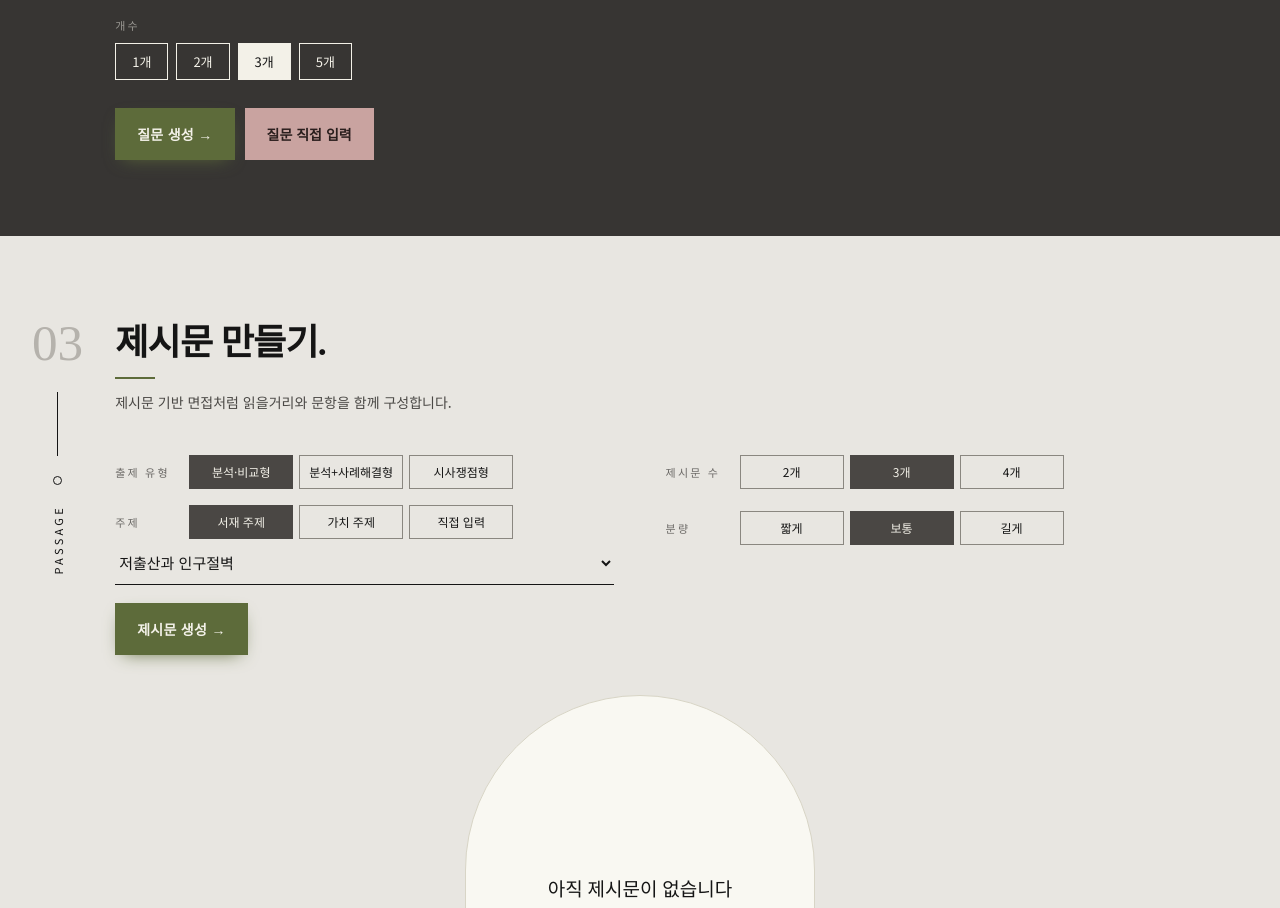
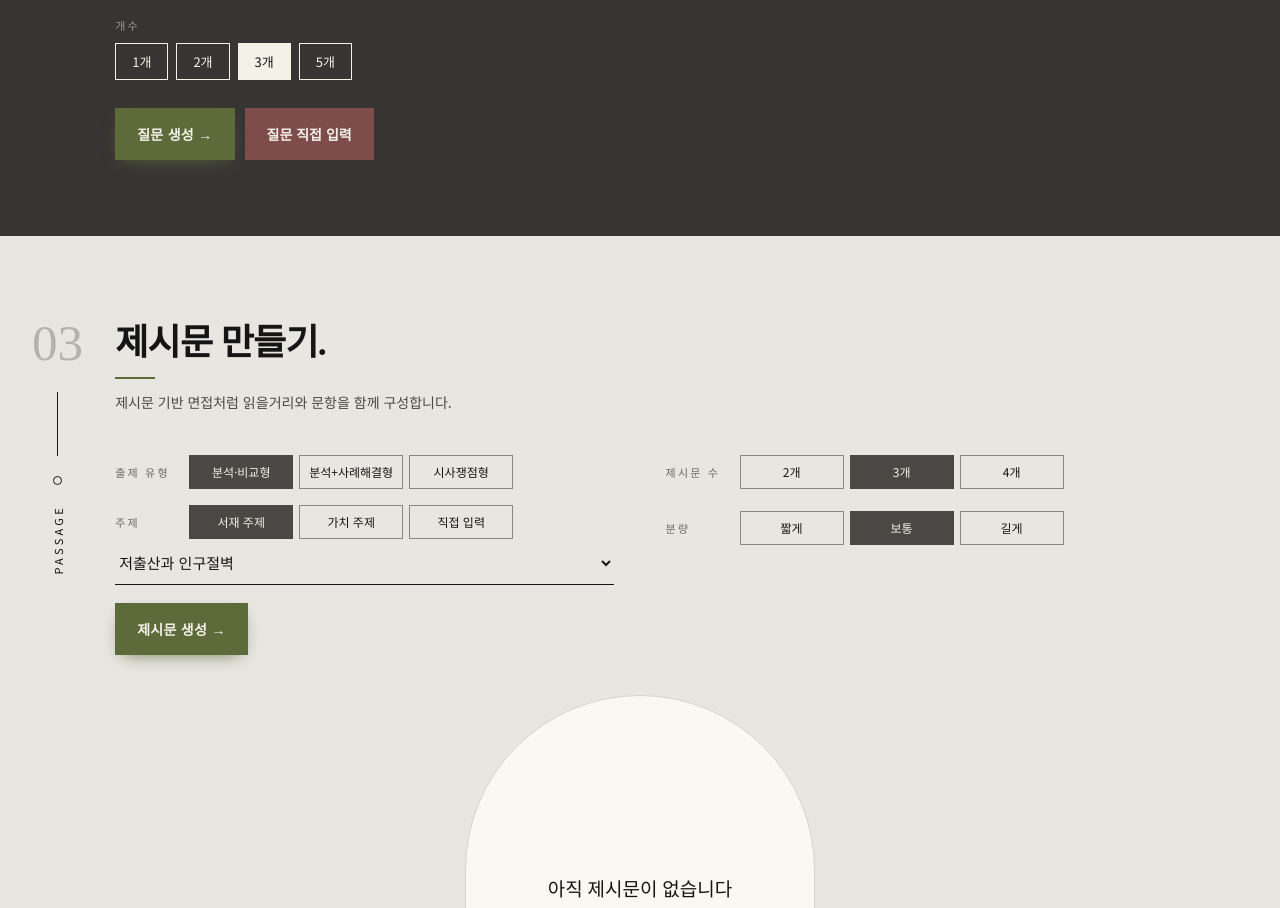
Before and after one commit to 0801dawon-alt/dawon, a React (Vite) app: page / in a window 1280 px wide. Shown: the part 2374-3282 px from the top of the page. Built offline with nearby package versions, Linux system fonts and the light colour scheme; a web font is replaced by a local one.

Commit message:
Use the logo burgundy for the 질문 직접 입력 button
Co-Authored-By: Claude Opus 5.5 <noreply@anthropic.com>
Claude-Session: https://claude.ai/code/session_014Z7J9UNLzGHZxQRwttTMC5

```diff
--- a/src/styles.css
+++ b/src/styles.css
@@ -133,8 +133,8 @@ button { font: inherit; white-space: nowrap; flex-shrink: 0; cursor: pointer; }
 .field-label { display: flex; flex-direction: column; gap: 8px; font-size: 11px; letter-spacing: 0.2em; }
 .select-dark { font: inherit; font-size: 16px; letter-spacing: 0; padding: 12px 0; background: transparent; color: var(--cream); border: none; border-bottom: 1px solid var(--cream); outline: none; }
 .select-dark option { color: var(--ink); }
-.btn-manual { font-size: 14px; padding: 16px 22px; background: #c9a3a0; color: #2a1e1d; border: none; font-weight: 600; }
-.btn-manual:hover { background: #d6b4b1; }
+.btn-manual { font-size: 14px; padding: 16px 22px; background: var(--burgundy); color: var(--cream); border: none; font-weight: 600; }
+.btn-manual:hover { filter: brightness(1.12); }
 .manual-input { font: inherit; flex: 1; min-width: 0; font-size: 14px; padding: 12px 0; background: transparent; color: var(--cream); border: none; border-bottom: 1px solid #c9a3a0; outline: none; }
 .manual-add { font-size: 13px; padding: 0 16px; background: transparent; color: var(--cream); border: 1px solid #c9a3a0; }
 .q-empty { flex: 1; min-height: clamp(280px, 50vw, 420px); display: flex; flex-direction: column; align-items: center; justify-content: center; gap: 28px; text-align: center; font-size: 14px; line-height: 1.7; color: var(--muted-2); }
```
